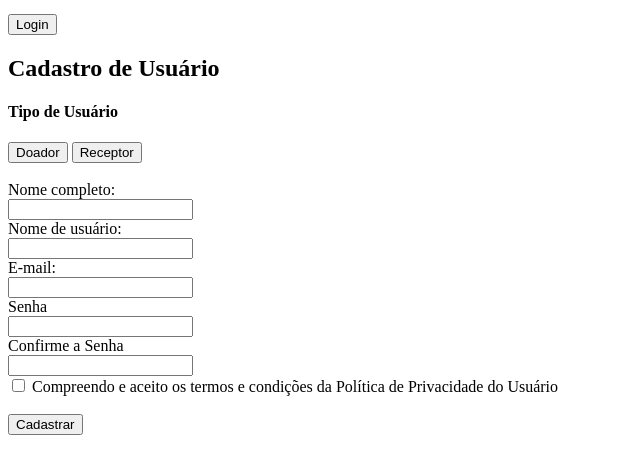
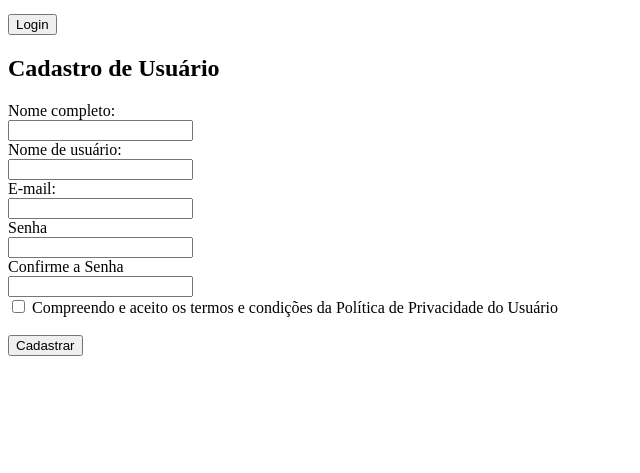
Before and after one commit to joao626/Projeto_integrador_Doe, a website: page html/login/cadastrarUsuario.html in a window 1280 px wide. Shown: the part 121-594 px from the top of the page, without its empty margins (0-640 px from the left). Drawn offline with Linux system fonts and the light colour scheme.

Commit message:
Modificação de página cadastrarUsuario.html, retirando o tipo de cadastro

```diff
--- a/html/login/cadastrarUsuario.html
+++ b/html/login/cadastrarUsuario.html
@@ -18,11 +18,6 @@
     </header>
     <main>
         <h2> Cadastro de Usuário</h2>
-    <div>
-        <h4> Tipo de Usuário</h4>
-        <button>Doador</button>
-        <button>Receptor</button>
-    </div> <br>
         <form>
             Nome completo:<br>
             <input type="text" name="Nome"><br>
```
